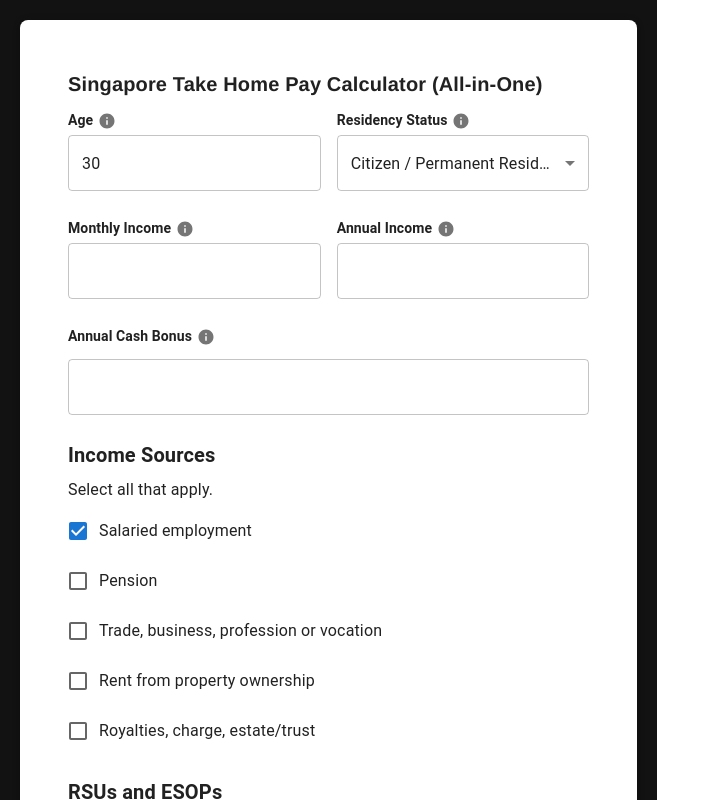
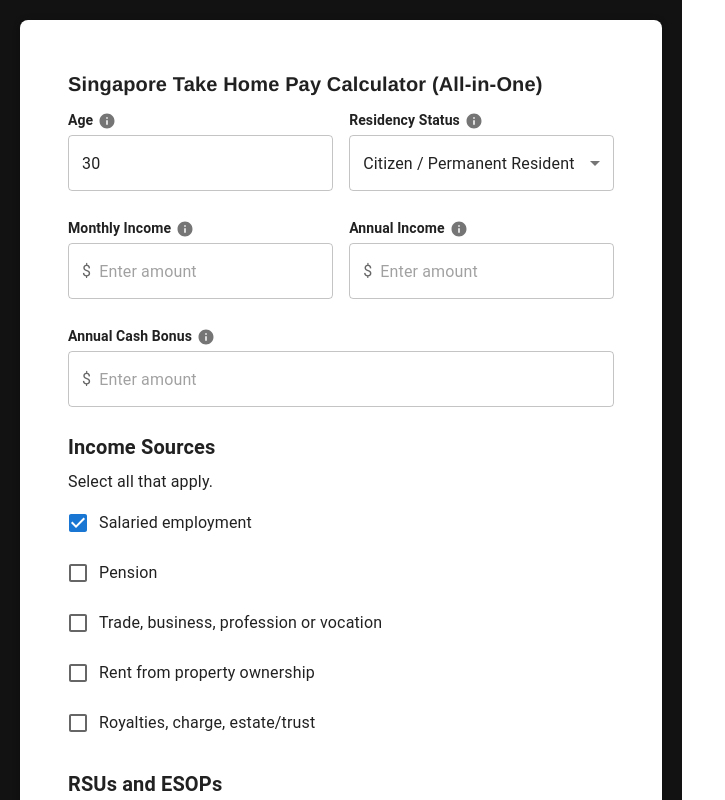
Before and after one commit to yogeshps/yogeshps.github.io, a React (Vite) app: page / in a window 1280 px wide. Shown: the top 800 px of the page, without its empty margins (0-725 px from the left). Built offline with nearby package versions, Linux system fonts and the light colour scheme.

Commit message:
added parenthood

```diff
--- a/src/components/SingaporeTaxCalculator.tsx
+++ b/src/components/SingaporeTaxCalculator.tsx
@@ -15,13 +15,10 @@ import { calculateTaxDeductions } from '../utils/TaxDeductionCalculator';
 import { SingaporeTaxCalculatorView } from './SingaporeTaxCalculatorView';
 import {
   TaxDeductions,
-  CpfTopUp,
   ParentRelief,
   IncomeSources,
   RsuCycle,
-  EsopCycle,
-  SiblingRelief,
-  TaxReliefResult
+  EsopCycle
 } from '../types/tax';
 
 // Global variable for popover max width
@@ -306,6 +303,8 @@ const SingaporeTakeHomeCalculator = () => {
     charitableDeductions: false,
     charitableAmount: '',
     parenthoodTaxRebate: false,
+    parenthoodTaxRebateType: 'first_child',
+    parenthoodTaxRebateAmount: '',
     rentalIncomeDeductions: false,
     employmentExpenseDeductions: false
   });
@@ -471,10 +470,6 @@ const SingaporeTakeHomeCalculator = () => {
     setEsopExercisePopoverAnchor(null);
     setEsopVestingPopoverAnchor(null);
   };
-
-  const isAgePopoverOpen = Boolean(agePopoverAnchor);
-  const isResidencyPopoverOpen = Boolean(residencyPopoverAnchor);
-
   // Whenever inputs change, recalc
   useEffect(() => {
     if (Number(extraInputs.age) < 0 || Number(extraInputs.age) > 120) {
@@ -551,15 +546,15 @@ const SingaporeTakeHomeCalculator = () => {
     // Calculate stock gains from RSUs
     const stockGains = rsuCycles.map((cycle) => {
       const shares = Number(cycle.shares) || 0;
-      const vestingPrice = Number(cycle.vestingPrice) || 0;
+      const vestingPrice = Number(cycle.vestingPrice || 0);
       return shares * vestingPrice; // Calculate stock gains for each RSU cycle
     });
 
     // Calculate ESOP gains
     const esopGains = esopCycles.map((cycle) => {
       const shares = Number(cycle.shares) || 0;
-      const exercisePrice = Number(cycle.exercisePrice) || 0;
-      const vestingPrice = Number(cycle.vestingPrice) || 0;
+      const exercisePrice = Number(cycle.exercisePrice || 0);
+      const vestingPrice = Number(cycle.vestingPrice || 0);
       const gain = shares * (vestingPrice - exercisePrice);
       return Math.max(gain, 0); // Ensure ESOP gains are not negative
     });
@@ -572,10 +567,22 @@ const SingaporeTakeHomeCalculator = () => {
     const totalTaxableIncome = annualBase + bonus + totalRsuGains + totalEsopGains;
 
     // Calculate total deductions
-    const totalDeductions = results.totalEmployeeCPF + results.annualTax;
+    const deductions = calculateTaxDeductions({
+      charitableDeductions: {
+        enabled: taxDeductions.charitableDeductions,
+        amount: taxDeductions.charitableAmount
+      },
+      parenthoodTaxRebate: taxDeductions.parenthoodTaxRebate,
+      parenthoodTaxRebateType: taxDeductions.parenthoodTaxRebateType,
+      parenthoodTaxRebateAmount: taxDeductions.parenthoodTaxRebateAmount,
+      rentalIncomeDeductions: taxDeductions.rentalIncomeDeductions,
+      employmentExpenseDeductions: taxDeductions.employmentExpenseDeductions
+    });
+
+    setTaxDeductionResults(deductions);
 
     // Calculate annual take-home pay
-    const annualTakeHome = totalTaxableIncome - totalDeductions;
+    const annualTakeHome = totalTaxableIncome - deductions.totalDeductions;
     const monthlyTakeHome = annualTakeHome / 12;
 
     // Store in results
@@ -605,17 +612,20 @@ const SingaporeTakeHomeCalculator = () => {
   // Salary input changes
   const handleSalaryChange = (e: React.ChangeEvent<HTMLInputElement>) => {
     const { name, value } = e.target;
+
     if (name === 'monthlySalary') {
+      const annual = (parseFloat(value) || 0) * 12;
       setInputs({
         ...inputs,
         monthlySalary: value,
-        annualSalary: value ? (Number(value) * 12).toString() : ''
+        annualSalary: annual.toString()
       });
     } else if (name === 'annualSalary') {
+      const monthly = (parseFloat(value) || 0) / 12;
       setInputs({
         ...inputs,
         annualSalary: value,
-        monthlySalary: value ? (Number(value) / 12).toString() : ''
+        monthlySalary: monthly.toString()
       });
     }
   };
@@ -874,6 +884,8 @@ const SingaporeTakeHomeCalculator = () => {
         amount: taxDeductions.charitableAmount
       },
       parenthoodTaxRebate: taxDeductions.parenthoodTaxRebate,
+      parenthoodTaxRebateType: taxDeductions.parenthoodTaxRebateType,
+      parenthoodTaxRebateAmount: taxDeductions.parenthoodTaxRebateAmount,
       rentalIncomeDeductions: taxDeductions.rentalIncomeDeductions,
       employmentExpenseDeductions: taxDeductions.employmentExpenseDeductions
     });
--- a/src/components/SingaporeTaxCalculatorView.tsx
+++ b/src/components/SingaporeTaxCalculatorView.tsx
@@ -46,7 +46,8 @@ import type {
   SrsContributionRelief,
   LifeInsuranceRelief,
   CourseFeesRelief,
-  FdwlRelief
+  FdwlRelief,
+  Inputs
 } from '../types/tax';
 import { POPOVER_MAX_WIDTH } from '../utils/constants';
 
@@ -259,8 +260,25 @@ export const SingaporeTaxCalculatorView: React.FC<SingaporeTaxCalculatorViewProp
               id="monthly-salary"
               name="monthlySalary"
               fullWidth
+              placeholder="Enter amount"
               value={inputs.monthlySalary}
-              onChange={handleSalaryChange}
+              onChange={(e) => {
+                const value = e.target.value;
+                if (value === '' || /^\d*\.?\d{0,2}$/.test(value)) {
+                  setInputs((prev: Inputs) => ({
+                    ...prev,
+                    monthlySalary: value,
+                    annualSalary: value ? (Number(value) * 12).toFixed(2) : ''
+                  }));
+                }
+              }}
+              InputProps={{
+                startAdornment: <InputAdornment position="start">$</InputAdornment>,
+                inputProps: {
+                  inputMode: 'decimal',
+                  pattern: '[0-9]*\.?[0-9]{0,2}'
+                }
+              }}
             />
           </Grid>
           <Grid item xs={12} md={6}>
@@ -290,8 +308,25 @@ export const SingaporeTaxCalculatorView: React.FC<SingaporeTaxCalculatorViewProp
               id="annual-salary"
               name="annualSalary"
               fullWidth
+              placeholder="Enter amount"
               value={inputs.annualSalary}
-              onChange={handleSalaryChange}
+              onChange={(e) => {
+                const value = e.target.value;
+                if (value === '' || /^\d*\.?\d{0,2}$/.test(value)) {
+                  setInputs((prev: Inputs) => ({
+                    ...prev,
+                    annualSalary: value,
+                    monthlySalary: value ? (Number(value) / 12).toFixed(2) : ''
+                  }));
+                }
+              }}
+              InputProps={{
+                startAdornment: <InputAdornment position="start">$</InputAdornment>,
+                inputProps: {
+                  inputMode: 'decimal',
+                  pattern: '[0-9]*\.?[0-9]{0,2}'
+                }
+              }}
             />
           </Grid>
         </Grid>
@@ -324,9 +359,24 @@ export const SingaporeTaxCalculatorView: React.FC<SingaporeTaxCalculatorViewProp
             id="annual-bonus"
             name="annualBonus"
             fullWidth
+            placeholder="Enter amount"
             value={inputs.annualBonus}
-            onChange={(e) => setInputs({ ...inputs, annualBonus: e.target.value })}
-            sx={{ mt: 1 }}
+            onChange={(e) => {
+              const value = e.target.value;
+              if (value === '' || /^\d*\.?\d{0,2}$/.test(value)) {
+                setInputs((prev: Inputs) => ({
+                  ...prev,
+                  annualBonus: value
+                }));
+              }
+            }}
+            InputProps={{
+              startAdornment: <InputAdornment position="start">$</InputAdornment>,
+              inputProps: {
+                inputMode: 'decimal',
+                pattern: '[0-9]*\.?[0-9]{0,2}'
+              }
+            }}
           />
         </Box>
 
@@ -1386,6 +1436,48 @@ export const SingaporeTaxCalculatorView: React.FC<SingaporeTaxCalculatorViewProp
                 }
                 label="Parenthood Tax Rebate"
               />
+              {taxDeductions.parenthoodTaxRebate && (
+                <Box sx={{ display: 'flex', flexDirection: 'column', gap: 1, ml: 4 }}>
+                  <Select
+                    id="parenthood-tax-rebate-type"
+                    name="parenthoodTaxRebateType"
+                    size="small"
+                    value={taxDeductions.parenthoodTaxRebateType || 'first_child'}
+                    onChange={(e) => handleTaxDeductionChange('parenthoodTaxRebateType', e.target.value)}
+                    sx={{ width: '200px' }}
+                    displayEmpty
+                  >
+                    <MenuItem value="first_child">1st child</MenuItem>
+                    <MenuItem value="second_child">2nd child</MenuItem>
+                    <MenuItem value="third_child">3rd child and beyond</MenuItem>
+                    <MenuItem value="custom">Custom amount</MenuItem>
+                  </Select>
+                  {taxDeductions.parenthoodTaxRebateType === 'custom' && (
+                    <TextField
+                      id="parenthood-tax-rebate-amount"
+                      name="parenthoodTaxRebateAmount"
+                      placeholder="Enter amount"
+                      value={taxDeductions.parenthoodTaxRebateAmount || ''}
+                      onChange={(e) => {
+                        const value = e.target.value;
+                        if (value === '' || /^\d*\.?\d{0,2}$/.test(value)) {
+                          handleTaxDeductionChange('parenthoodTaxRebateAmount', value);
+                        }
+                      }}
+                      inputProps={{
+                        inputMode: 'decimal',
+                        pattern: '[0-9]*\.?[0-9]{0,2}'
+                      }}
+                      InputProps={{
+                        startAdornment: <InputAdornment position="start">$</InputAdornment>
+                      }}
+                      variant="outlined"
+                      size="small"
+                      sx={{ width: '200px' }}
+                    />
+                  )}
+                </Box>
+              )}
 
               {/* Rental Income Deductions */}
               <FormControlLabel
--- a/src/utils/TaxDeductionCalculator.ts
+++ b/src/utils/TaxDeductionCalculator.ts
@@ -1,5 +1,6 @@
 import { CHARITABLE_DEDUCTION_MULTIPLIER } from './constants';
 import { TaxDeductions, TaxDeductionResult } from '../types/tax';
+import { PARENTHOOD_TAX_REBATE } from './constants';
 
 interface TaxDeductionInputs {
   charitableDeductions: {
@@ -7,6 +8,8 @@ interface TaxDeductionInputs {
     amount: string;
   };
   parenthoodTaxRebate: boolean;
+  parenthoodTaxRebateType: string;
+  parenthoodTaxRebateAmount: string;
   rentalIncomeDeductions: boolean;
   employmentExpenseDeductions: boolean;
 }
@@ -14,6 +17,8 @@ interface TaxDeductionInputs {
 export function calculateTaxDeductions({
   charitableDeductions,
   parenthoodTaxRebate,
+  parenthoodTaxRebateType,
+  parenthoodTaxRebateAmount,
   rentalIncomeDeductions,
   employmentExpenseDeductions
 }: TaxDeductionInputs): TaxDeductionResult {
@@ -28,8 +33,20 @@ export function calculateTaxDeductions({
   // Calculate Parenthood Tax Rebate
   let parenthoodTaxRebateValue = 0;
   if (parenthoodTaxRebate) {
-    // TODO: Implement logic for parenthood tax rebate calculation
-    parenthoodTaxRebateValue = 0;
+    switch (parenthoodTaxRebateType) {
+      case 'first_child':
+        parenthoodTaxRebateValue = PARENTHOOD_TAX_REBATE.FIRST_CHILD;
+        break;
+      case 'second_child':
+        parenthoodTaxRebateValue = PARENTHOOD_TAX_REBATE.SECOND_CHILD;
+        break;
+      case 'third_child':
+        parenthoodTaxRebateValue = PARENTHOOD_TAX_REBATE.THIRD_CHILD;
+        break;
+      case 'custom':
+        parenthoodTaxRebateValue = parseFloat(parenthoodTaxRebateAmount || '0') || 0;
+        break;
+    }
   }
 
   // Calculate Rental Income Deductions
--- a/src/utils/constants.ts
+++ b/src/utils/constants.ts
@@ -32,3 +32,9 @@ export const MAX_TAX_RELIEF = 80000;
 export const CHARITABLE_DEDUCTION_MULTIPLIER = 2.5; // 250% of donation amount
 
 export const POPOVER_MAX_WIDTH = '480px';
+
+export const PARENTHOOD_TAX_REBATE = {
+  FIRST_CHILD: 5000,
+  SECOND_CHILD: 10000,
+  THIRD_CHILD: 20000,
+} as const;
```
Also changed, not shown: src/types/tax.ts (+9 -0 lines).
